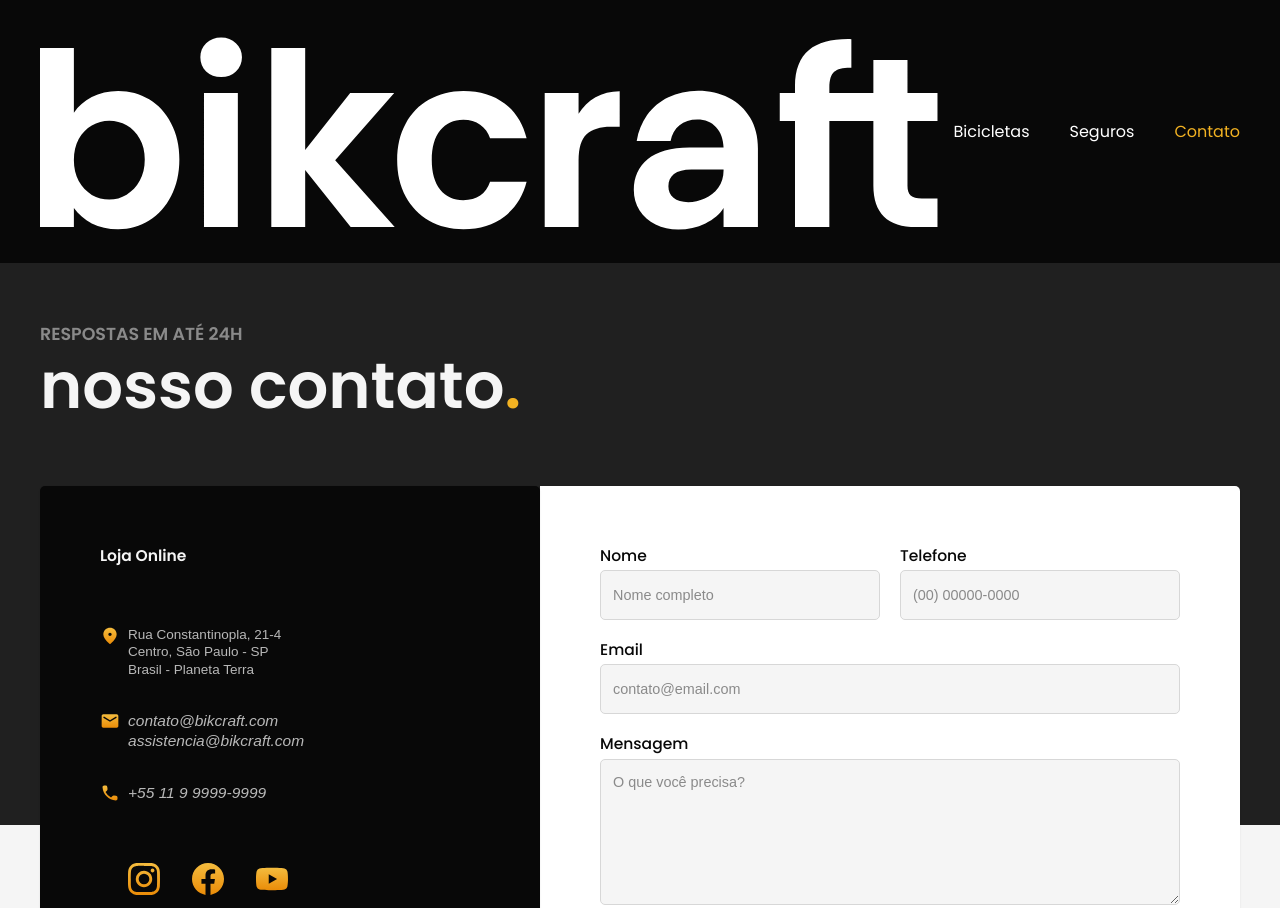
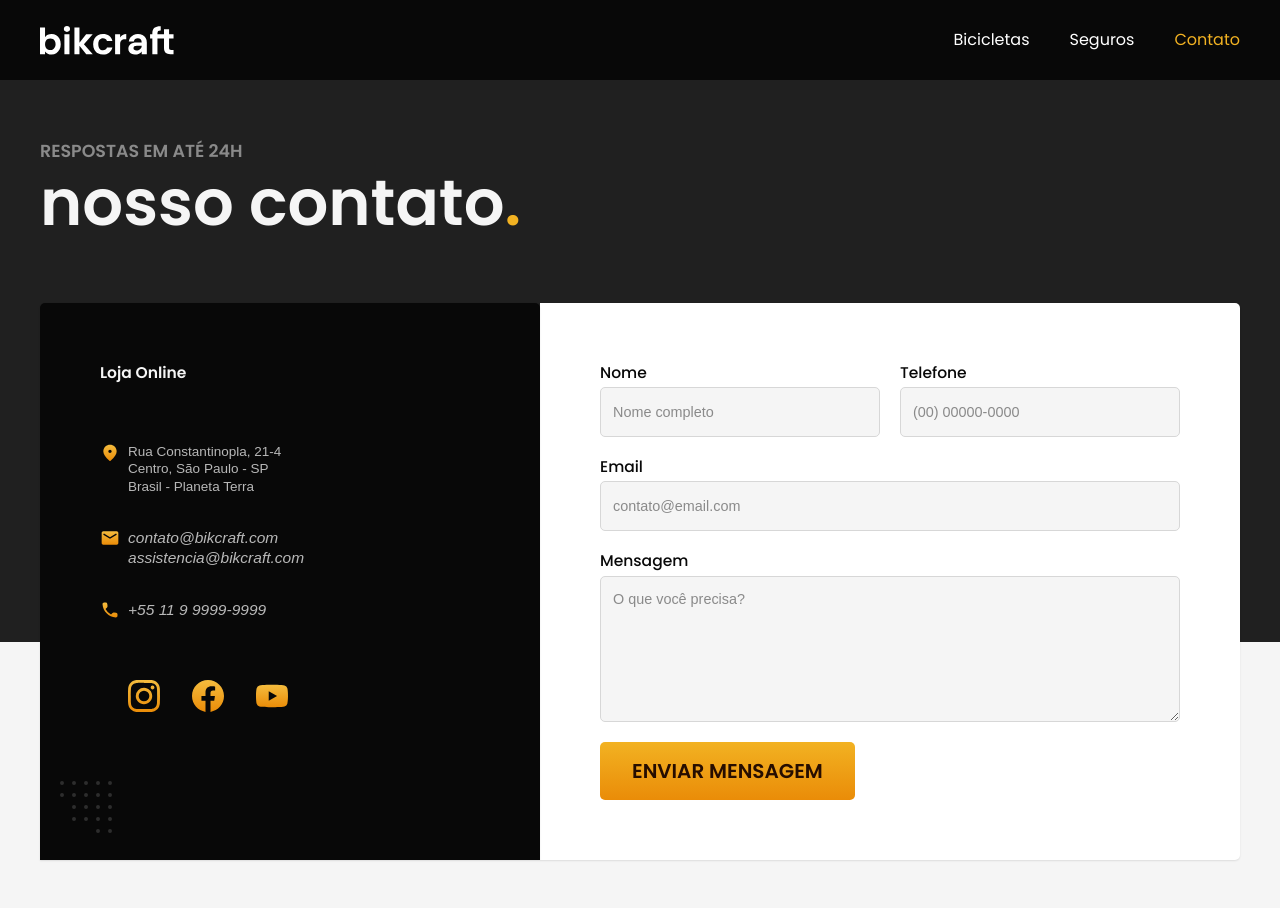
Before and after one commit to Hisennn/estudo-bikcraft, a plain HTML site: page pages/contato.html in a window 1280 px wide. Shown: the top 908 px of the page. Drawn offline with Linux system fonts and the light colour scheme; a web font is replaced by a local one.

Commit message:
correção logo header

```diff
--- a/pages/contato.html
+++ b/pages/contato.html
@@ -14,7 +14,7 @@
   <body>
     <div class="head-bg bg-black">
       <header class="width-limit marg-center pad-24-0">
-        <a href="/index.html"><img src="/img/bikcraft.svg" alt="Bikcraft" width="1120" height="880" /></a>
+        <a href="/index.html"><img src="/img/bikcraft.svg" alt="Bikcraft" width="136" height="32" /></a>
         <nav>
           <ul class="regular poppins">
             <li><a href="/pages/bicicletas.html">Bicicletas</a></li>
```
